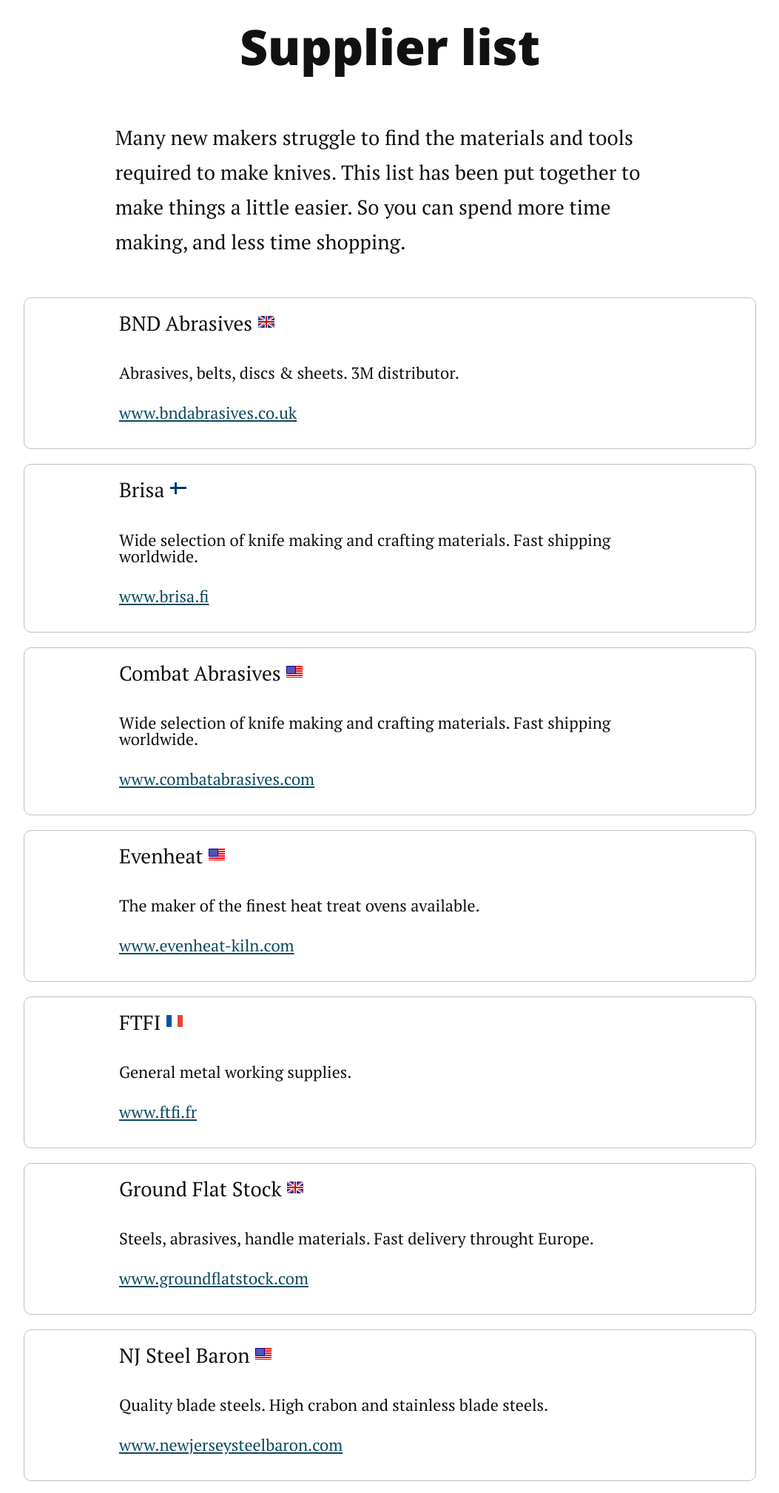
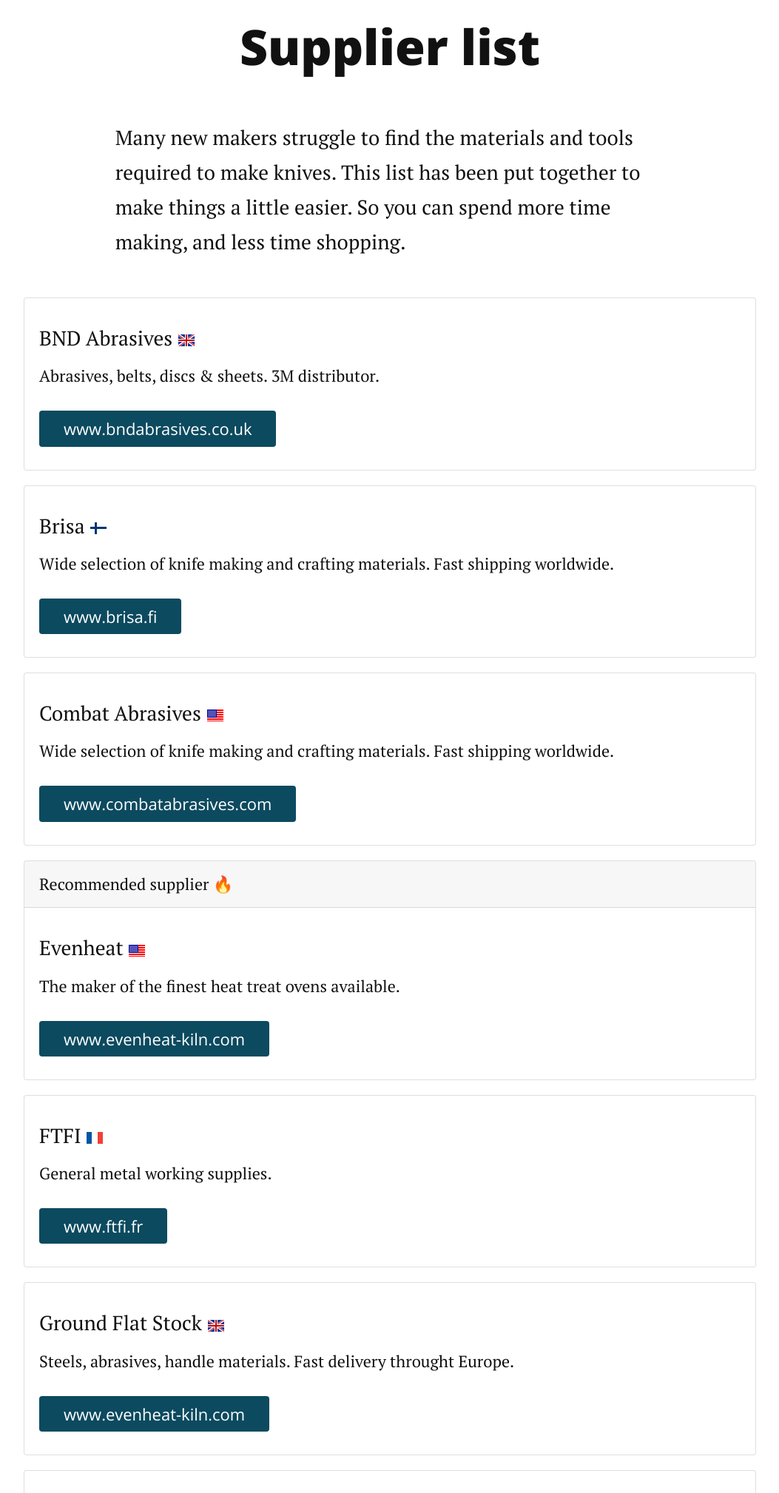
Before and after one commit to craiglockwood/knifetalk, a Jekyll site: the page built from suppliers.md, in a window 1280 px wide, cut to the strip 104-2122 px from the top of the page. Shown: the whole strip at 74% size, without its empty margins (113-1166 px from the left). Built offline with Jekyll 4.4.1, drawn with Linux system fonts in a browser that asks for light colours; nearby versions of some CDN libraries.

Commit message:
better supplier list

```diff
--- a/_includes/head.html
+++ b/_includes/head.html
@@ -66,6 +66,7 @@
     <link rel="alternate" type="application/rss+xml" title="{{ site.title }}" href="{{ "/feed.xml" | prepend: site.baseurl | prepend: site.url }}" />
 
     <!-- Stylesheet -->
+   <link href="https://stackpath.bootstrapcdn.com/bootstrap/4.1.3/css/bootstrap.min.css" rel="stylesheet" integrity="sha384-MCw98/SFnGE8fJT3GXwEOngsV7Zt27NXFoaoApmYm81iuXoPkFOJwJ8ERdknLPMO" crossorigin="anonymous">
     <link rel="stylesheet" href="{{ "/assets/css/style.css" | prepend: site.baseurl }}">
     <link rel="stylesheet" href="{{ "/assets/css/flags.css" | prepend: site.baseurl }}">
     <!--[if IE 8]><link rel="stylesheet" href="{{ "/assets/css/ie.css" | prepend: site.baseurl }}"><![endif]-->
@@ -74,5 +75,10 @@
     <!-- Modernizr -->
     <script src="{{ "/assets/js/modernizr.custom.15390.js" | prepend: site.baseurl }}" type="text/javascript"></script>
 
+   <script src="https://stackpath.bootstrapcdn.com/bootstrap/4.1.3/js/bootstrap.bundle.min.js" integrity="sha384-pjaaA8dDz/5BgdFUPX6M/9SUZv4d12SUPF0axWc+VRZkx5xU3daN+lYb49+Ax+Tl" crossorigin="anonymous"></script>
+
+
+
+
     {% if site.google_analytics %} {% include google_analytics.html %} {% endif %}
 </head>
--- a/assets/css/style.css
+++ b/assets/css/style.css
@@ -53,6 +53,7 @@
 h1 {
     font-size: 2em;
     margin: .67em 0
+    font-weight: 800;
 }
 
 figcaption,
@@ -274,6 +275,7 @@
 .supplier_info {
     font-size: 1.0em;
     line-height: 1.0;
+    padding-bottom: 20px;
 }
 
 .supplier_web {
@@ -305,14 +307,16 @@
 .h1,
 h1 {
     font-size: 2em;
-    line-height: 1.25
+    line-height: 1.25;
+    font-weight: 800;
 }
 
 @media (min-width:43.75em) {
     .h1,
     h1 {
         font-size: 2.5em;
-        line-height: 1.125
+        line-height: 1.125;
+        font-weight: 800;
     }
 }
 
@@ -320,7 +324,8 @@
     .h1,
     h1 {
         font-size: 3em;
-        line-height: 1.05
+        line-height: 1.05;
+         font-weight: 800;
     }
 }
 
@@ -1211,7 +1216,8 @@
         font-size: 3em;
         line-height: 1;
         letter-spacing: -3px;
-        padding-left: 0
+        padding-left: 0;
+         font-weight: 800;
     }
     .header nav {
         float: left;
--- a/suppliers.md
+++ b/suppliers.md
@@ -11,62 +11,84 @@
 
 	<div class="twentypix"></div>
 
-	<div class="supplier">
-	<p class="supplier_name">BND Abrasives <img src="/assets/img/blank.gif" class="flag flag-gb" alt="U.K" /></p>
-	<p class="supplier_info">Abrasives, belts, discs & sheets. 3M distributor.</p>
-	<p class="supplier_web"><a href="http://www.bndabrasives.co.uk">www.bndabrasives.co.uk</a></p>
-	</div>
-	<div class="twentypix"></div>
-
-	<div class="supplier">
-	<p class="supplier_name">Brisa <img src="/assets/img/blank.gif" class="flag flag-fi" alt="finland" /></p>
-	<p class="supplier_info">Wide selection of knife making and crafting materials. Fast shipping worldwide.</p>
-	<p class="supplier_web"><a href="https://brisa.fi">www.brisa.fi</a></p>
-	</div>
-	<div class="twentypix"></div>
-
-	<div class="supplier">
-	<p class="supplier_name">Combat Abrasives <img src="/assets/img/blank.gif" class="flag flag-us" alt="U.S" /></p>
-	<p class="supplier_info">Wide selection of knife making and crafting materials. Fast shipping worldwide.</p>
-	<p class="supplier_web"><a href="https://www.combatabrasives.com">www.combatabrasives.com</a></p>
-	</div>
-	<div class="twentypix"></div>
-
-	<div class="supplier">
-	<p class="supplier_name">Evenheat <img src="/assets/img/blank.gif" class="flag flag-us" alt="U.S" /></p>
-	<p class="supplier_info">The maker of the finest heat treat ovens available.</p>
-	<p class="supplier_web"><a href="https://www.evenheat-kiln.com">www.evenheat-kiln.com</a></p>
-	</div>
-	<div class="twentypix"></div>
-
-	<div class="supplier">
-	<p class="supplier_name">FTFI <img src="/assets/img/blank.gif" class="flag flag-fr" alt="france" /></p>
-	<p class="supplier_info">General metal working supplies.</p>
-	<p class="supplier_web"><a href="http://www.ftfi.fr">www.ftfi.fr</a></p>
-	</div>
-	<div class="twentypix"></div>
 
 
-	<div class="supplier">
-	<p class="supplier_name">Ground Flat Stock <img src="/assets/img/blank.gif" class="flag flag-gb" alt="U.K" /></p>
-	<p class="supplier_info">Steels, abrasives, handle materials. Fast delivery throught Europe.</p>
-	<p class="supplier_web"><a href="https://www.groundflatstock.com">www.groundflatstock.com</a></p>
-	</div>
-	<div class="twentypix"></div>
 
-
-	<div class="supplier">
-	<p class="supplier_name">NJ Steel Baron <img src="/assets/img/blank.gif" class="flag flag-us" alt="U.S" /></p>
-	<p class="supplier_info">Quality blade steels. High crabon and stainless blade steels.</p>
-	<p class="supplier_web"><a href="http://newjerseysteelbaron.com">www.newjerseysteelbaron.com</a></p>
-	</div>
-	<div class="twentypix"></div>
+</div>
 
 
 
 
+<div class="card UK">
+  <div class="card-body">
+    <p class="supplier_name">BND Abrasives <img src="/assets/img/blank.gif" class="flag flag-gb" alt="U.K" /></p>
+ <p class="supplier_info">Abrasives, belts, discs & sheets. 3M distributor.</p>
+    <a href="http://www.bndabrasives.co.uk" class="button">www.bndabrasives.co.uk</a>
+  </div>
+</div>
+<div class="twentypix"></div>
+
+
+<div class="card">
+  <div class="card-body">
+    <p class="supplier_name">Brisa <img src="/assets/img/blank.gif" class="flag flag-fi" alt="finland" /></p>
+ <p class="supplier_info">Wide selection of knife making and crafting materials. Fast shipping worldwide.</p>
+    <a href="https://brisa.fi" class="button">www.brisa.fi</a>
+  </div>
+</div>
+<div class="twentypix"></div>
+
+
+<div class="card US">
+  <div class="card-body">
+    <p class="supplier_name">Combat Abrasives <img src="/assets/img/blank.gif" class="flag flag-us" alt="U.S" /></p>
+ <p class="supplier_info">Wide selection of knife making and crafting materials. Fast shipping worldwide.</p>
+    <a href="https://www.combatabrasives.com" class="button">www.combatabrasives.com</a>
+  </div>
+</div>
+<div class="twentypix"></div>
 
 
 
 
+<div class="card">
+<div class="card-header">
+    Recommended supplier 🔥
+  </div>
+  <div class="card-body">
+    <p class="supplier_name">Evenheat <img src="/assets/img/blank.gif" class="flag flag-us" alt="U.S" /></p>
+ <p class="supplier_info">The maker of the finest heat treat ovens available.</p>
+    <a href="https://www.evenheat-kiln.com" class="button">www.evenheat-kiln.com</a>
+  </div>
 </div>
+<div class="twentypix"></div>
+
+
+<div class="card">
+  <div class="card-body">
+    <p class="supplier_name">FTFI <img src="/assets/img/blank.gif" class="flag flag-fr" alt="france" /></p>
+ <p class="supplier_info">General metal working supplies.</p>
+    <a href="http://www.ftfi.fr" class="button">www.ftfi.fr</a>
+  </div>
+</div>
+<div class="twentypix"></div>
+
+<div class="card">
+
+  <div class="card-body">
+    <p class="supplier_name">Ground Flat Stock <img src="/assets/img/blank.gif" class="flag flag-gb" alt="U.K" /></p>
+ <p class="supplier_info">Steels, abrasives, handle materials. Fast delivery throught Europe.</p>
+    <a href="https://www.evenheat-kiln.com" class="button">www.evenheat-kiln.com</a>
+  </div>
+</div>
+<div class="twentypix"></div>
+
+
+<div class="card">
+  <div class="card-body">
+    <p class="supplier_name">NJ Steel Baron <img src="/assets/img/blank.gif" class="flag flag-us" alt="U.S" /></p>
+ <p class="supplier_info">Quality blade steels. High crabon and stainless blade steels.</p>
+    <a href="http://newjerseysteelbaron.com" class="button">www.newjerseysteelbaron.com</a>
+  </div>
+</div>
+<div class="twentypix"></div>
```
